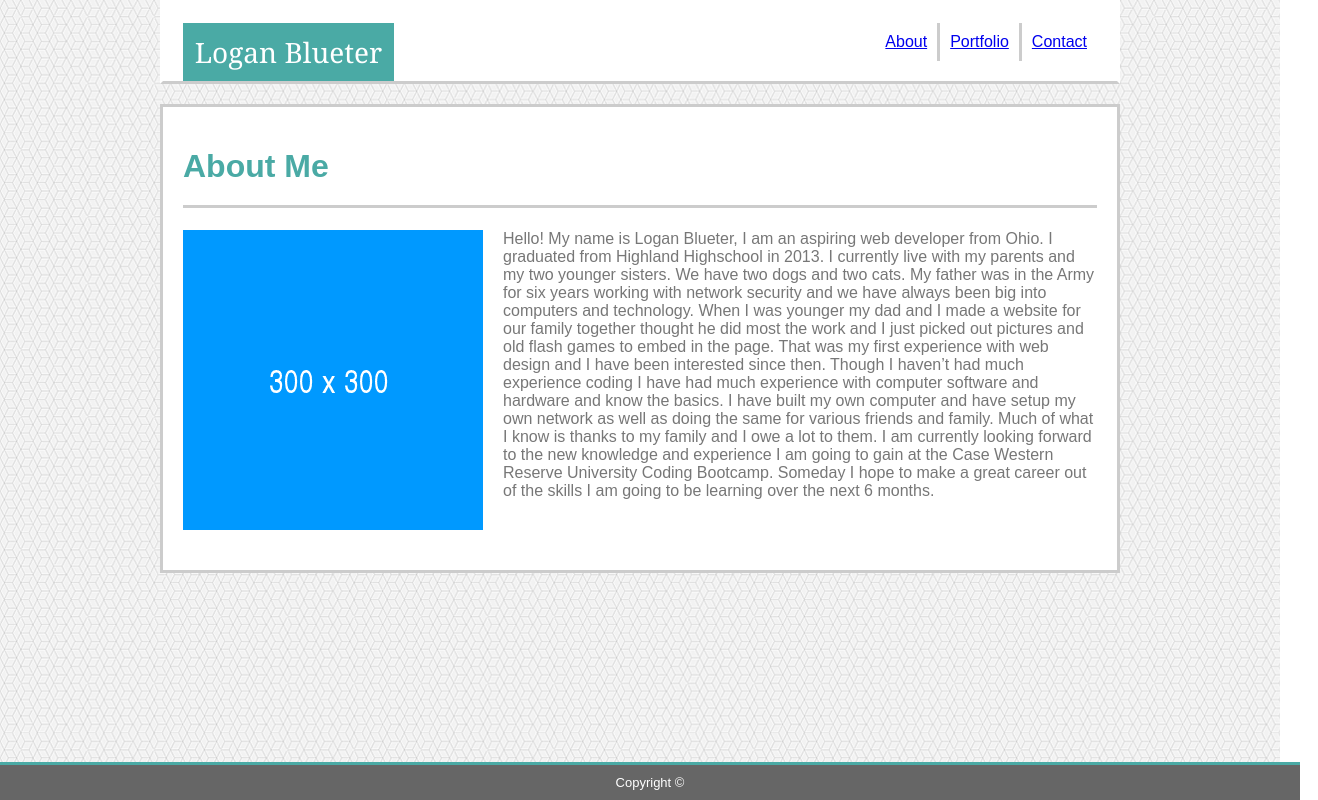
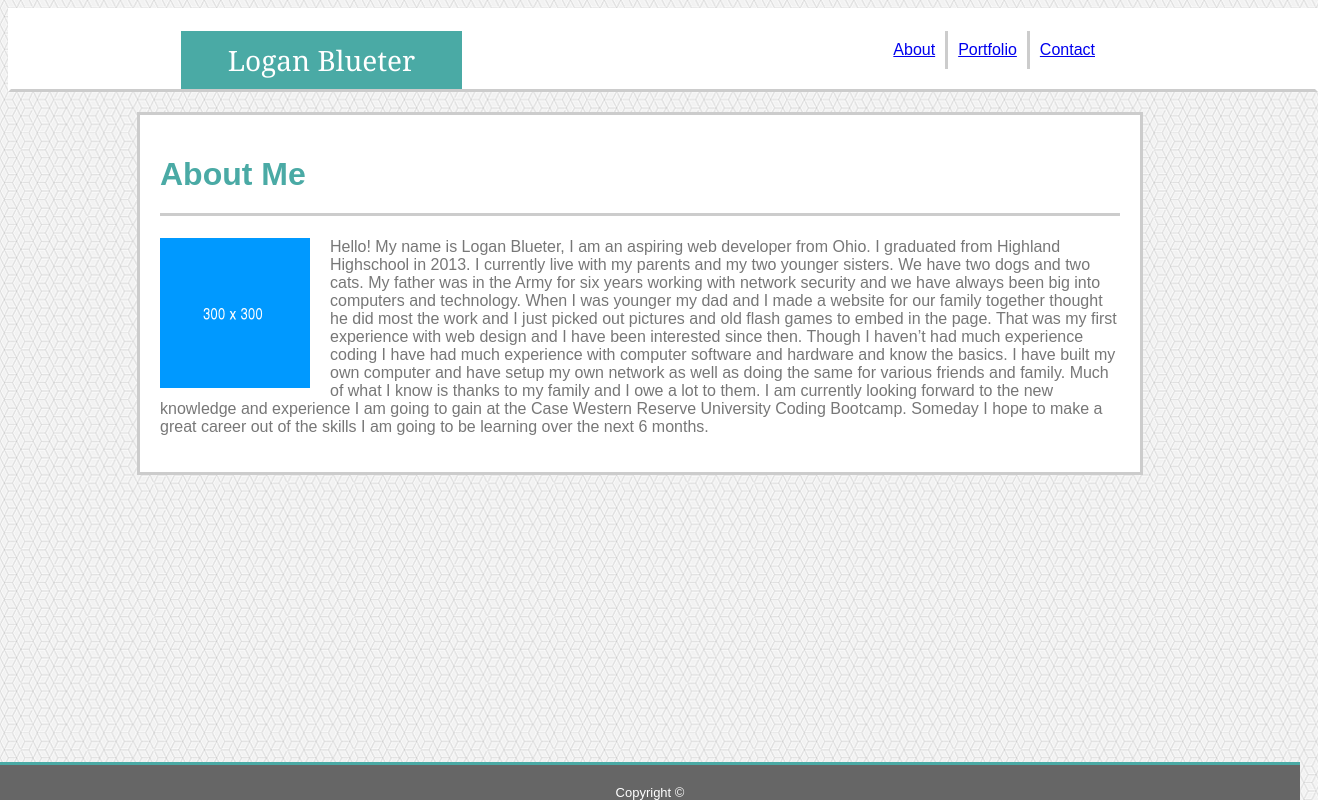
Before and after one commit to lblueter/Basic-Portfolio, a plain HTML site: page index.html in a window 1280 px wide. Shown: the whole page, 1318 px wide, since content can reach past the window. Drawn offline with Linux system fonts and the light colour scheme.

Commit message:
Fixed top positioning

```diff
--- a/assets/css/style.css
+++ b/assets/css/style.css
@@ -1,8 +1,5 @@
 
 body {
-    width: 960px;
-    align-self: center;
-    margin: auto;
     font-family: Arial, Helvetica, sans-serif;
     color: #777777;
     background-image: url("../images/qbkls/qbkls/qbkls.png")
@@ -15,6 +12,8 @@ body {
     padding: 20px;
     border-style: solid;
     position: relative;
+    width: 100%;
+    margin-bottom: 20px;
 }
 ul {
     list-style-type: none;
@@ -25,13 +24,16 @@ header {
     background-color: #4aaaa5;
     font-size: 28px;
     width: 20%;
-    float: left;
     font-family: Georgia, 'Times New Roman', Times, serif;
     text-align: center;
     padding: 10px;
     position: absolute;
     bottom: 0px;
+    left: 170px;
     color: #ffffff;
+}
+.moveleftplease {
+    margin-right: 190px;
 }
 li a {
     float: right;
@@ -50,11 +52,16 @@ li a {
     margin-top: 20px;
     margin-bottom: 20px;
     overflow: auto;
+    width: 960px;
+    align-self: center;
+    margin: auto;
 }
 img {
     float: left;
     margin-right: 20px;
-    margin-bottom: 20px;
+    margin-bottom: 10px;
+    width: 150px;
+    height: 150px;
 }
 h1 {
     color: #4aaaa5;
@@ -65,7 +72,7 @@ h1 {
 footer {
     clear: both;
     text-align: center;
-    padding: 10px;
+    padding: 20px 10px 0px 10px;
     background-color: #666666;
     color: #ffffff;
     font-size: small;
--- a/index.html
+++ b/index.html
@@ -17,7 +17,7 @@
         <nav>
             <ul>
                 <li>
-                    <a href="contact.html">Contact</a>
+                    <a class="moveleftplease" href="contact.html">Contact</a>
                 </li>
                 <li>
                     <a class="port" href="portfolio.html">Portfolio</a>
```
